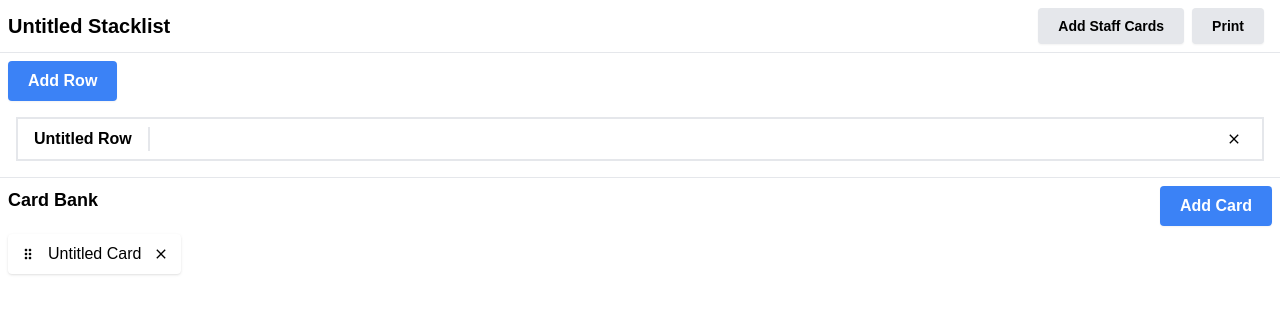
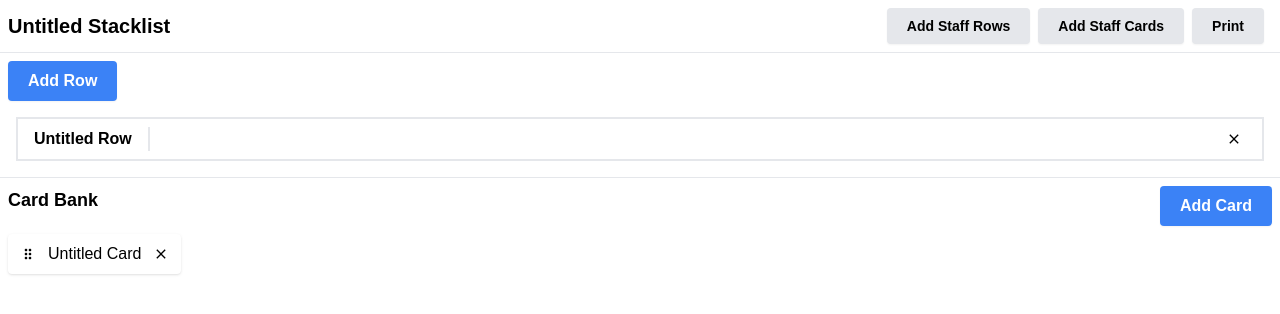
Before and after one commit to joeldesante/stacklist.desante.dev, a Next.js app: page / in a window 1280 px wide. Shown: the top 314 px of the page. Built offline with nearby package versions, Linux system fonts and the light colour scheme.

Commit message:
Update index.tsx

```diff
--- a/pages/index.tsx
+++ b/pages/index.tsx
@@ -59,6 +59,7 @@ export default function Home() {
             <div className='flex gap-2 p-2'>
               {/* <Button small type='secondary' onClick={() => { loadFromLocalStorage() }}><span>Load</span></Button>
               <Button small type='secondary' onClick={() => { saveToLocalStorage() }}><span>Save</span></Button> */}
+              <Button small type='secondary' onClick={() => { addStaffRows() }}><span>Add Staff Rows</span></Button>
               <Button small type='secondary' onClick={() => { addStaffCards() }}><span>Add Staff Cards</span></Button>
               <Button small type='secondary' onClick={() => { printList() }}><span>Print</span></Button>
             </div>
@@ -214,6 +215,77 @@ export default function Home() {
     setCards(staff);
   }
 
+  function addStaffRows() {
+    const staff = [
+      {
+        name: "Joel",
+        id: nanoid()
+      },
+      {
+        name: "Fred",
+        id: nanoid()
+      },
+      {
+        name: "Tommy",
+        id: nanoid()
+      },
+      {
+        name: "Braeden",
+        id: nanoid()
+      },
+      {
+        name: "Maura",
+        id: nanoid()
+      },
+      {
+        name: "Jay",
+        id: nanoid()
+      },
+      {
+        name: "Jonathan",
+        id: nanoid()
+      },
+      {
+        name: "Jason",
+        id: nanoid()
+      },
+      {
+        name: "Alex S",
+        id: nanoid()
+      },
+      {
+        name: "Andrew",
+        id: nanoid()
+      },
+      {
+        name: "Abele",
+        id: nanoid()
+      },
+      {
+        name: "Noah",
+        id: nanoid()
+      },
+      {
+        name: "Alex G",
+        id: nanoid()
+      },
+      {
+        name: "Tey",
+        id: nanoid()
+      },
+      {
+        name: "Tyler",
+        id: nanoid()
+      },
+      {
+        name: "Jensen",
+        id: nanoid()
+      }
+    ]
+
+    setRows(staff);
+  }
+
   function cardOnInput(e: React.FormEvent, id: string) {
 
     let oldCards = [...cards];
```
